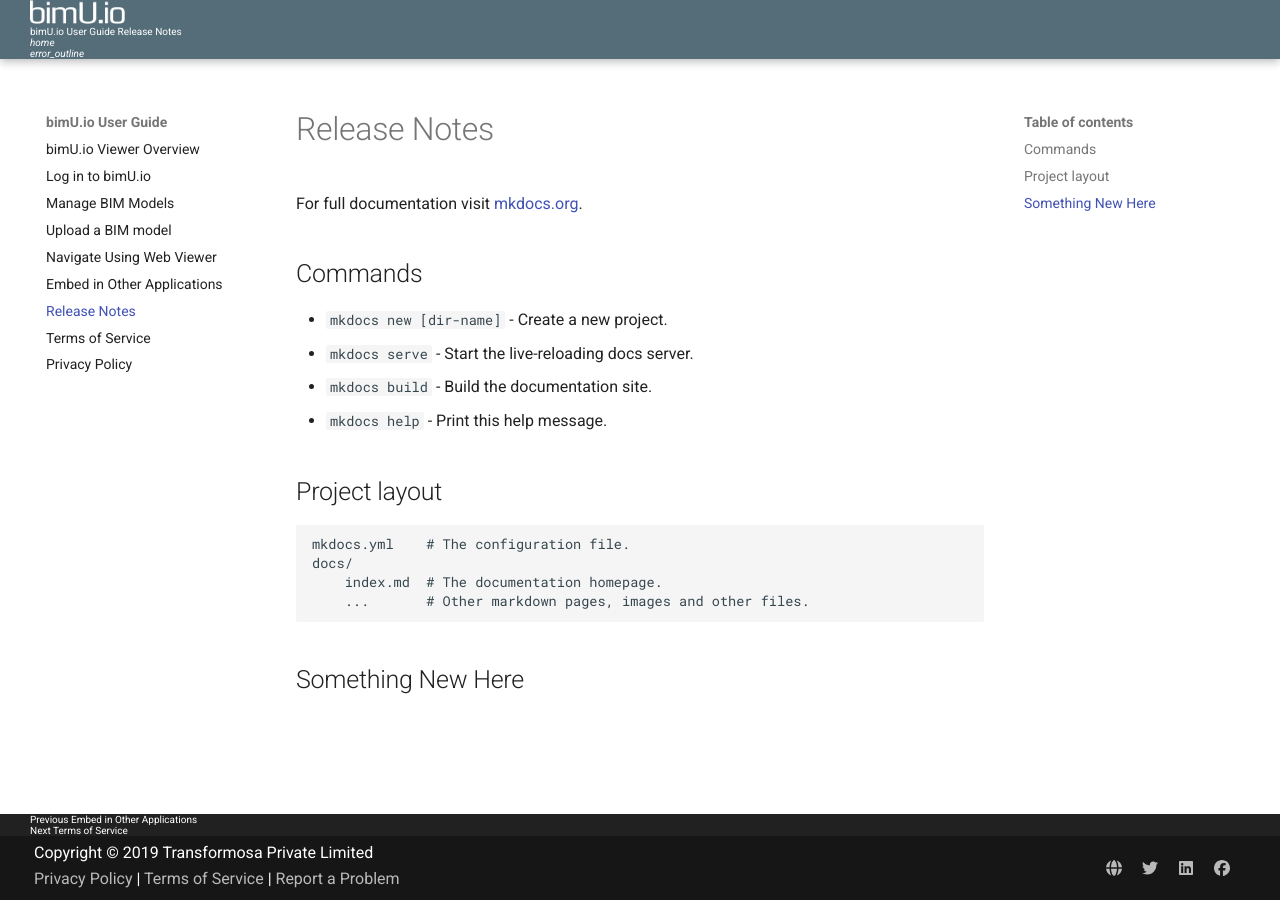
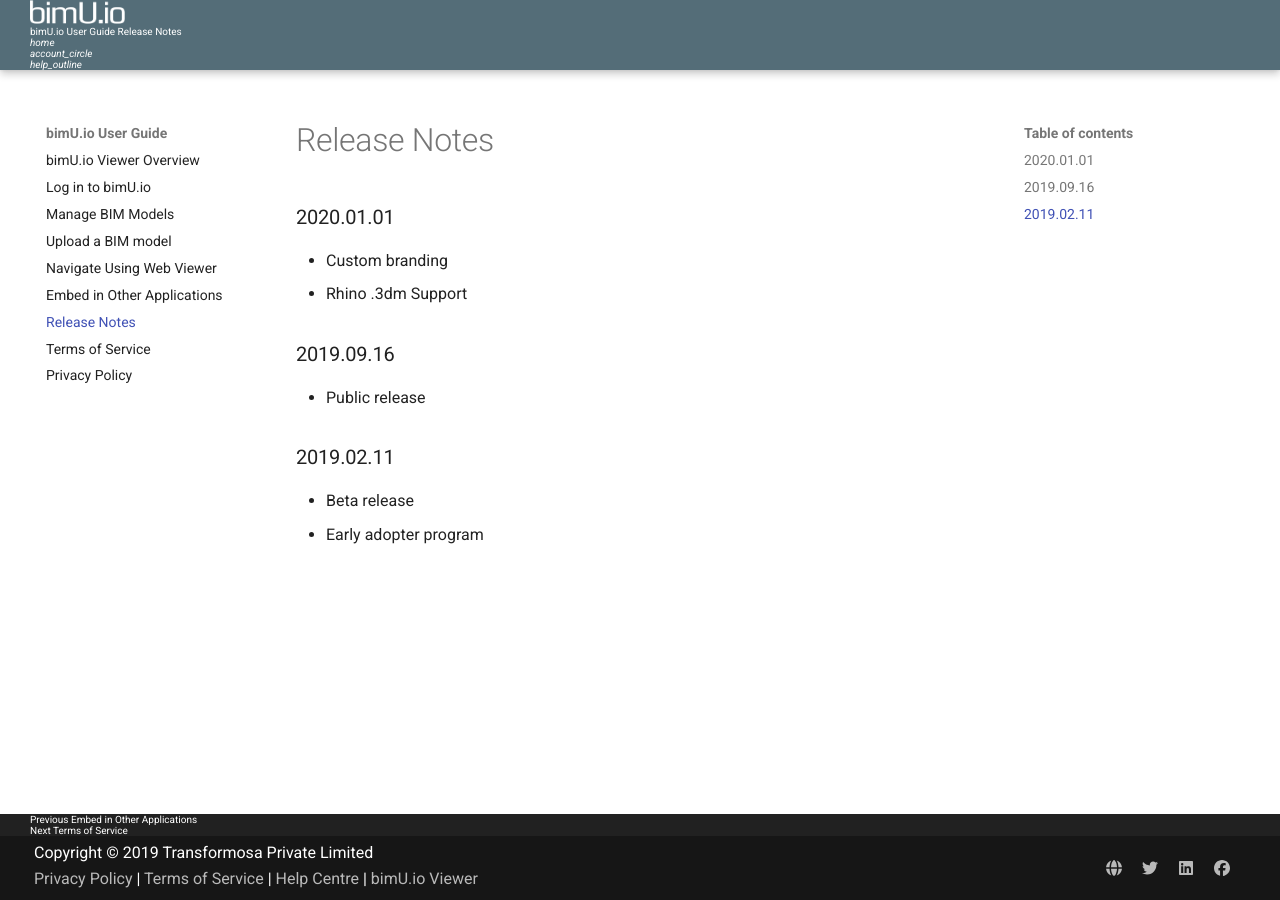
Before and after one commit to Transformosa/bimU.io.Docs, an MkDocs documentation site: the page built from docs/release-notes.md, in a window 1280 px wide. Built offline with MkDocs 1.6.1 and Material for MkDocs 9.7.7, drawn with Linux system fonts in a browser that asks for light colours; comment, search, counter and statistics services are not loaded.

Commit message:
finished overview intro, tweaked a bit header and footer

```diff
--- a/docs/release-notes.md
+++ b/docs/release-notes.md
@@ -1,19 +1,15 @@
 # Release Notes
 
-For full documentation visit [mkdocs.org](http://mkdocs.org).
+### 2020.01.01
 
-## Commands
+- Custom branding
+- Rhino .3dm Support
 
-* `mkdocs new [dir-name]` - Create a new project.
-* `mkdocs serve` - Start the live-reloading docs server.
-* `mkdocs build` - Build the documentation site.
-* `mkdocs help` - Print this help message.
+### 2019.09.16
 
-## Project layout
+- Public release
 
-    mkdocs.yml    # The configuration file.
-    docs/
-        index.md  # The documentation homepage.
-        ...       # Other markdown pages, images and other files.
+### 2019.02.11
 
-## Something New Here
+- Beta release
+- Early adopter program
--- a/theme/partials/footer.html
+++ b/theme/partials/footer.html
@@ -51,7 +51,9 @@
            |
           <a target="_blank" href="/terms-of-service/">Terms of Service</a>
            |
-          <a target="_blank" href="https://support.bimu.io">Report a Problem</a>
+          <a target="_blank" href="https://support.bimu.io">Help Centre</a>
+           |
+          <a target="_blank" href="https://viewer.bimu.io">bimU.io Viewer</a>
         </div>
         {% include "partials/social.html" %}
       </div>
--- a/theme/partials/header.html
+++ b/theme/partials/header.html
@@ -46,8 +46,13 @@
             </a>
         </div>
         <div class="md-flex__cell md-flex__cell--shrink">
-            <a href="#" title="Report a Problem" class="md-header-nav__button md-logo">
-                <i class="md-icon">error_outline</i>
+          <a href="#" title="Log in to bimU.io Viewer" class="md-header-nav__button md-logo">
+              <i class="md-icon">account_circle</i>
+          </a>
+      </div>
+        <div class="md-flex__cell md-flex__cell--shrink">
+            <a href="#" title="Help Centre" class="md-header-nav__button md-logo">
+                <i class="md-icon">help_outline</i>
             </a>
         </div>
         {% if config.repo_url %}
```
Also changed, not shown: docs/index.md (+39 -21 lines), docs/upload-a-bim-model.md (+1 -1 lines).
